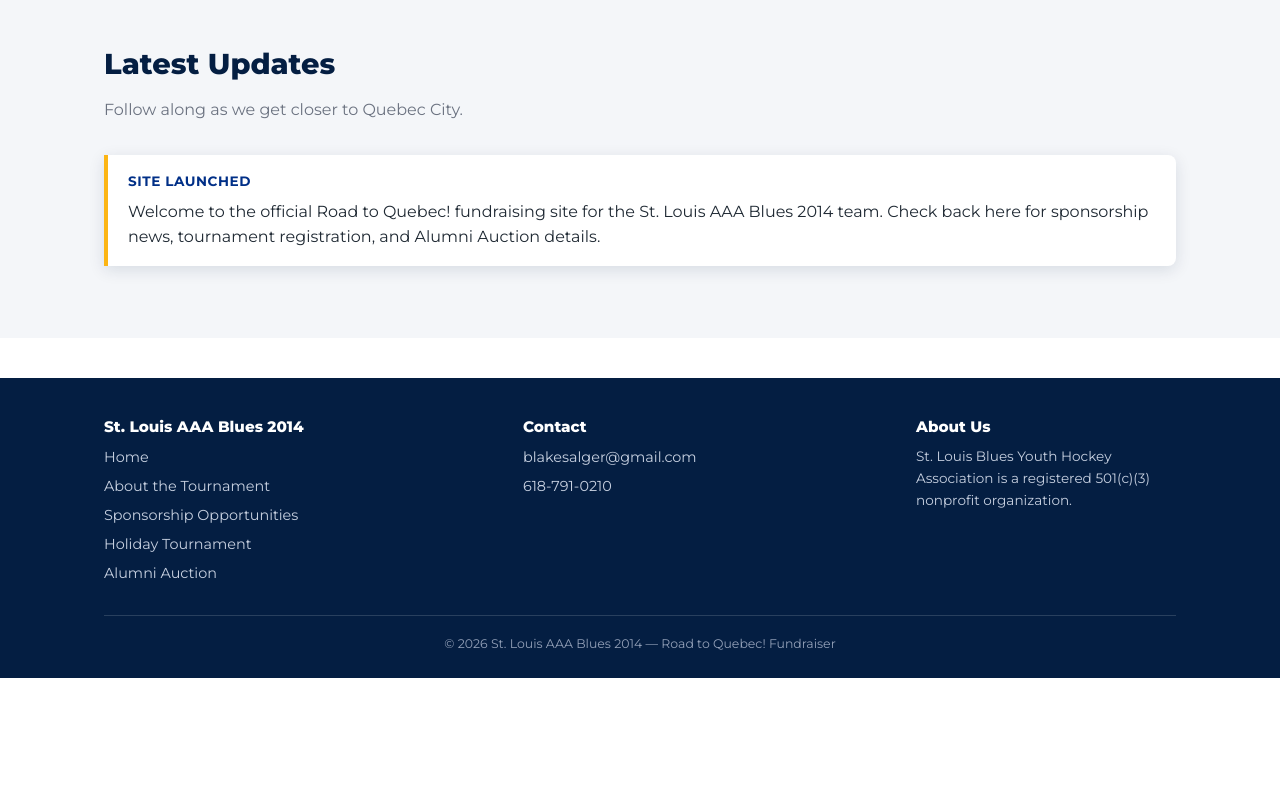
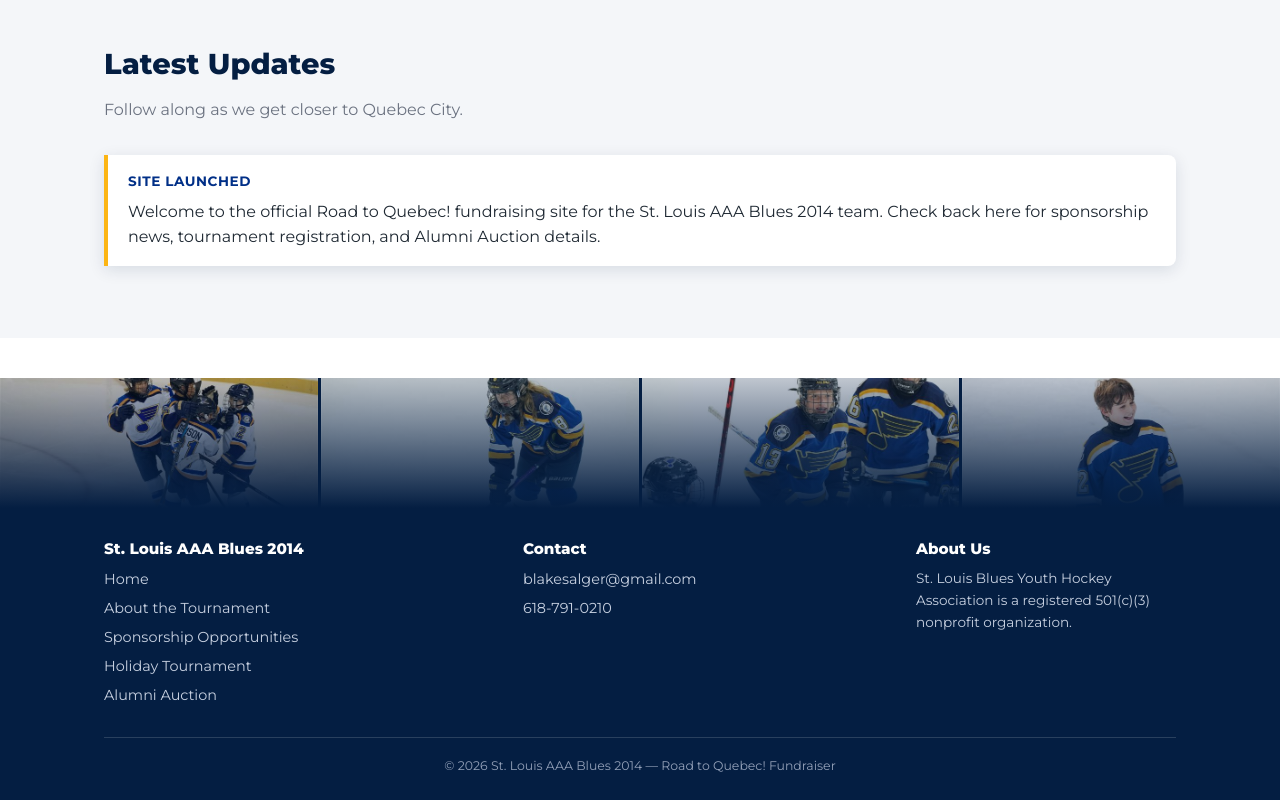
Before and after one commit to blakesalger/2014-aaa-blues-fundraiser, a plain HTML site: page index.html in a window 1280 px wide. Shown: the part 1396-2196 px from the top of the page. Before the commit the page ends 2074 px from the top, so only its background shows below. Drawn offline with Linux system fonts and the light colour scheme.

Commit message:
Add player photos to hero background and footer strip
Hero uses a navy gradient overlay on a team action photo; footer
gets a 4-photo strip with matching overlay across every page.

```diff
--- a/css/style.css
+++ b/css/style.css
@@ -206,7 +206,10 @@
 
 /* ---- Hero ---- */
 .hero {
-  background: linear-gradient(135deg, var(--navy) 0%, var(--blue) 100%);
+  background-image: linear-gradient(135deg, rgba(4, 30, 66, 0.93) 0%, rgba(0, 47, 135, 0.88) 100%), url("images/hero-team.jpg");
+  background-size: cover;
+  background-position: center 30%;
+  background-repeat: no-repeat;
   color: var(--white);
   padding: 72px 0 64px;
 }
@@ -660,8 +663,30 @@
 .site-footer {
   background: var(--navy);
   color: #C7D0E0;
-  padding: 40px 0 24px;
+  padding: 0 0 24px;
   margin-top: 40px;
+  overflow: hidden;
+}
+
+.footer-photo-strip {
+  position: relative;
+  display: flex;
+  gap: 3px;
+  margin-bottom: 32px;
+}
+
+.footer-photo-strip img {
+  flex: 1 1 0;
+  height: 130px;
+  object-fit: cover;
+  display: block;
+}
+
+.footer-photo-strip::after {
+  content: "";
+  position: absolute;
+  inset: 0;
+  background: linear-gradient(180deg, rgba(4, 30, 66, 0.25) 0%, var(--navy) 100%);
 }
 
 .footer-grid {
--- a/index.html
+++ b/index.html
@@ -99,6 +99,12 @@
 </section>
 
 <footer class="site-footer">
+  <div class="footer-photo-strip">
+    <img src="images/footer-1.jpg" alt="St. Louis AAA Blues 2014 player on the ice">
+    <img src="images/footer-2.jpg" alt="St. Louis AAA Blues 2014 players on the ice">
+    <img src="images/footer-3.jpg" alt="St. Louis AAA Blues 2014 player on the ice">
+    <img src="images/footer-4.jpg" alt="St. Louis AAA Blues 2014 player smiling on the ice">
+  </div>
   <div class="container">
     <div class="footer-grid">
       <div>
```
Also changed, not shown: about.html (+6 -0 lines), alumni-auction.html (+6 -0 lines), holiday-tournament.html (+6 -0 lines), sponsorship.html (+6 -0 lines), success.html (+6 -0 lines), images/footer-1.jpg (added), images/footer-2.jpg (added), images/footer-3.jpg (added), images/footer-4.jpg (added), images/hero-team.jpg (added), 1 other file.
